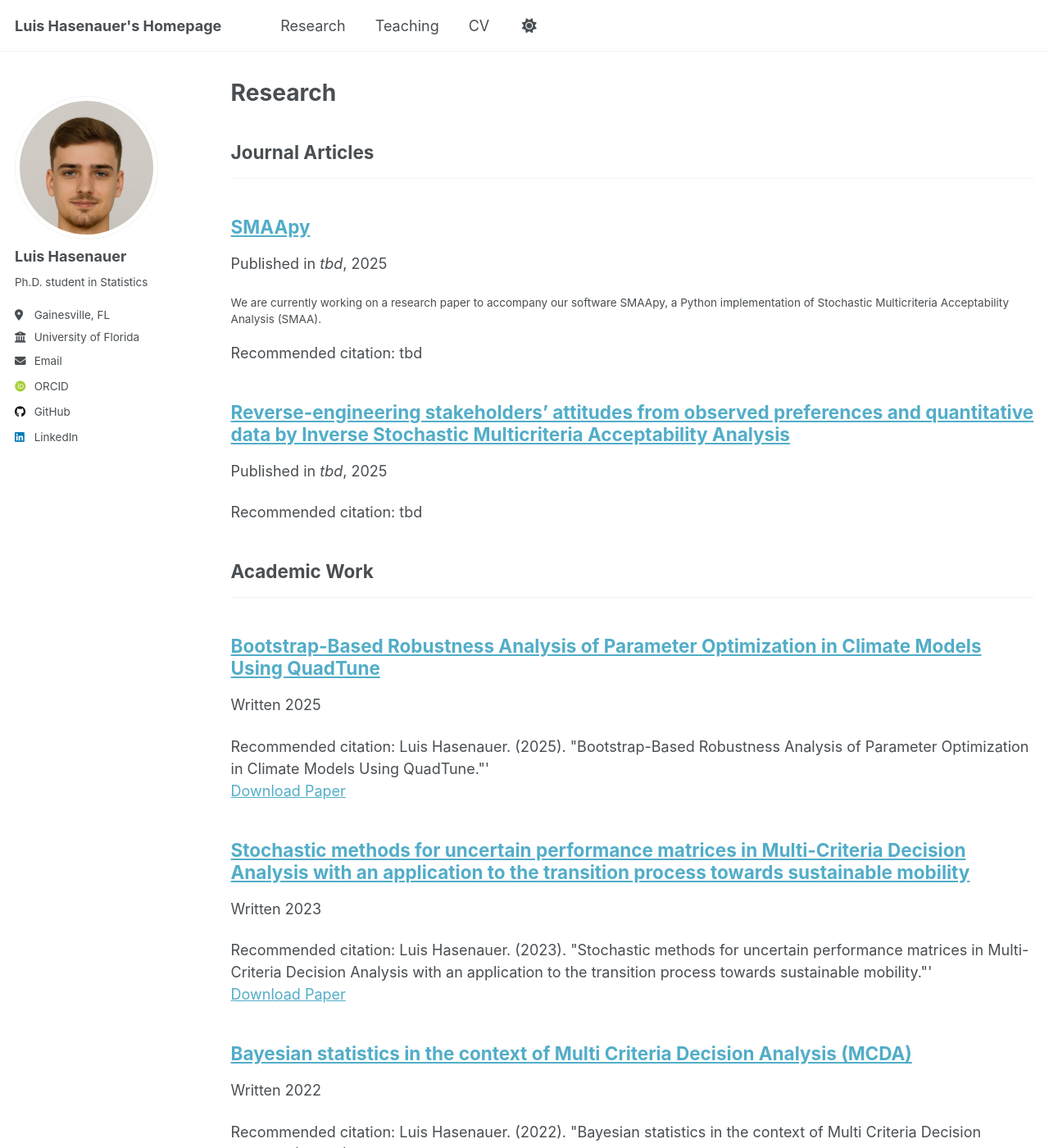
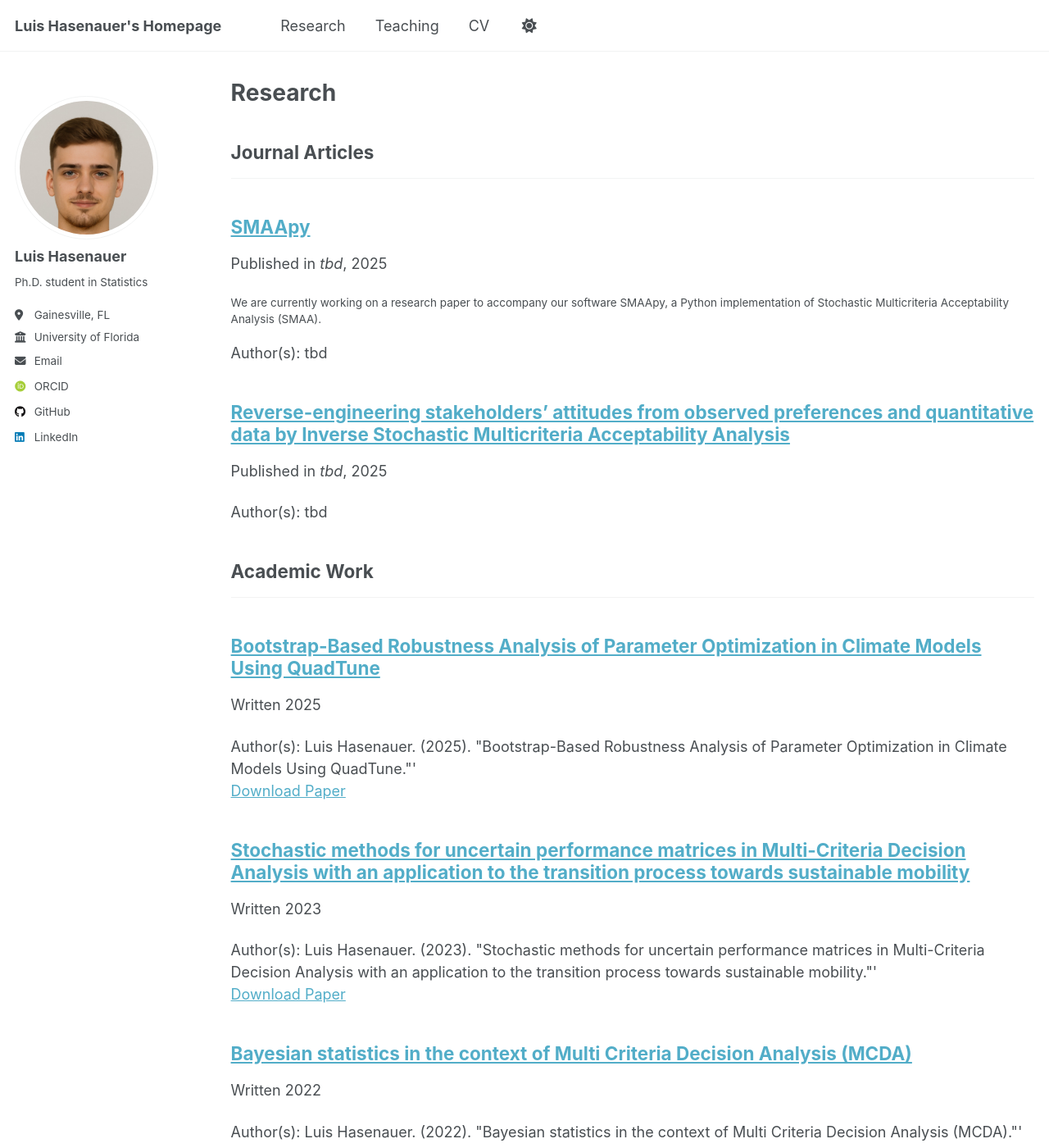
Before and after one commit to LuisHasenauer/LuisHasenauer.github.io, a Jekyll site: the page built from _pages/research.html, in a window 1280 px wide and 1400 px high. Shown: the whole window at 82% size. Built offline with Jekyll 4.4.1, drawn with Linux system fonts in a browser that asks for light colours; some web fonts are replaced; a script that is not in the unit is left out; some of the changed text lies outside the part shown.

Commit message:
Update archive-single.html

```diff
--- a/_includes/archive-single.html
+++ b/_includes/archive-single.html
@@ -57,21 +57,21 @@
     {% endif %}
 
     {% if post.citation and post.paperurl and post.slidesurl and post.bibtexurl %}
-      <p>Recommended citation: {{ post.citation }}<br /><a href="{{ post.paperurl }}">Download Paper</a> | <a href="{{ post.slidesurl }}">Download Slides</a> | <a href="{{ post.bibtexurl }}">Download Bibtex</a></p>
+      <p>Author(s): {{ post.citation }}<br /><a href="{{ post.paperurl }}">Download Paper</a> | <a href="{{ post.slidesurl }}">Download Slides</a> | <a href="{{ post.bibtexurl }}">Download Bibtex</a></p>
     {% elsif post.citation and post.paperurl and post.slidesurl %}
-      <p>Recommended citation: {{ post.citation }}<br /><a href="{{ post.paperurl }}">Download Paper</a> | <a href="{{ post.slidesurl }}">Download Slides</a></p>
+      <p>Author(s): {{ post.citation }}<br /><a href="{{ post.paperurl }}">Download Paper</a> | <a href="{{ post.slidesurl }}">Download Slides</a></p>
     {% elsif post.citation and post.paperurl and post.bibtexurl %}
-      <p>Recommended citation: {{ post.citation }}<br /><a href="{{ post.paperurl }}">Download Paper</a> | <a href="{{ post.bibtexurl }}">Download Bibtex</a></p>
+      <p>Author(s): {{ post.citation }}<br /><a href="{{ post.paperurl }}">Download Paper</a> | <a href="{{ post.bibtexurl }}">Download Bibtex</a></p>
     {% elsif post.citation and post.paperurl %}
-      <p>Recommended citation: {{ post.citation }}<br /><a href="{{ post.paperurl }}">Download Paper</a></p>
+      <p>Author(s): {{ post.citation }}<br /><a href="{{ post.paperurl }}">Download Paper</a></p>
     {% elsif post.citation and post.slidesurl and post.bibtexurl %}
-      <p>Recommended citation: {{ post.citation }}<br /><a href="{{ post.slidesurl }}">Download Slides</a> | <a href="{{ post.bibtexurl}}">Download Bibtex</a></p>
+      <p>Author(s): {{ post.citation }}<br /><a href="{{ post.slidesurl }}">Download Slides</a> | <a href="{{ post.bibtexurl}}">Download Bibtex</a></p>
     {% elsif post.citation and post.slidesurl %}
-      <p>Recommended citation: {{ post.citation }}<br /><a href="{{ post.slidesurl }}">Download Slides</a></p>
+      <p>Author(s): {{ post.citation }}<br /><a href="{{ post.slidesurl }}">Download Slides</a></p>
     {% elsif post.citation and post.bibtexurl %}
-      <p>Recommended citation: {{ post.citation }}<br /><a href="{{ post.bibtexurl }}">Download Bibtex</a></p>
+      <p>Author(s): {{ post.citation }}<br /><a href="{{ post.bibtexurl }}">Download Bibtex</a></p>
     {% elsif post.citation %}
-      <p>Recommended citation: {{ post.citation }}</p>
+      <p>Author(s): {{ post.citation }}</p>
     {% elsif post.paperurl and post.bibtexurl %}
       <p><a href=" {{ post.paperurl }} ">Download Paper</a> | <a href="{{ post.bibtexurl }}">Download Bibtex</a></p>
     {% elsif post.paperurl %}
```
